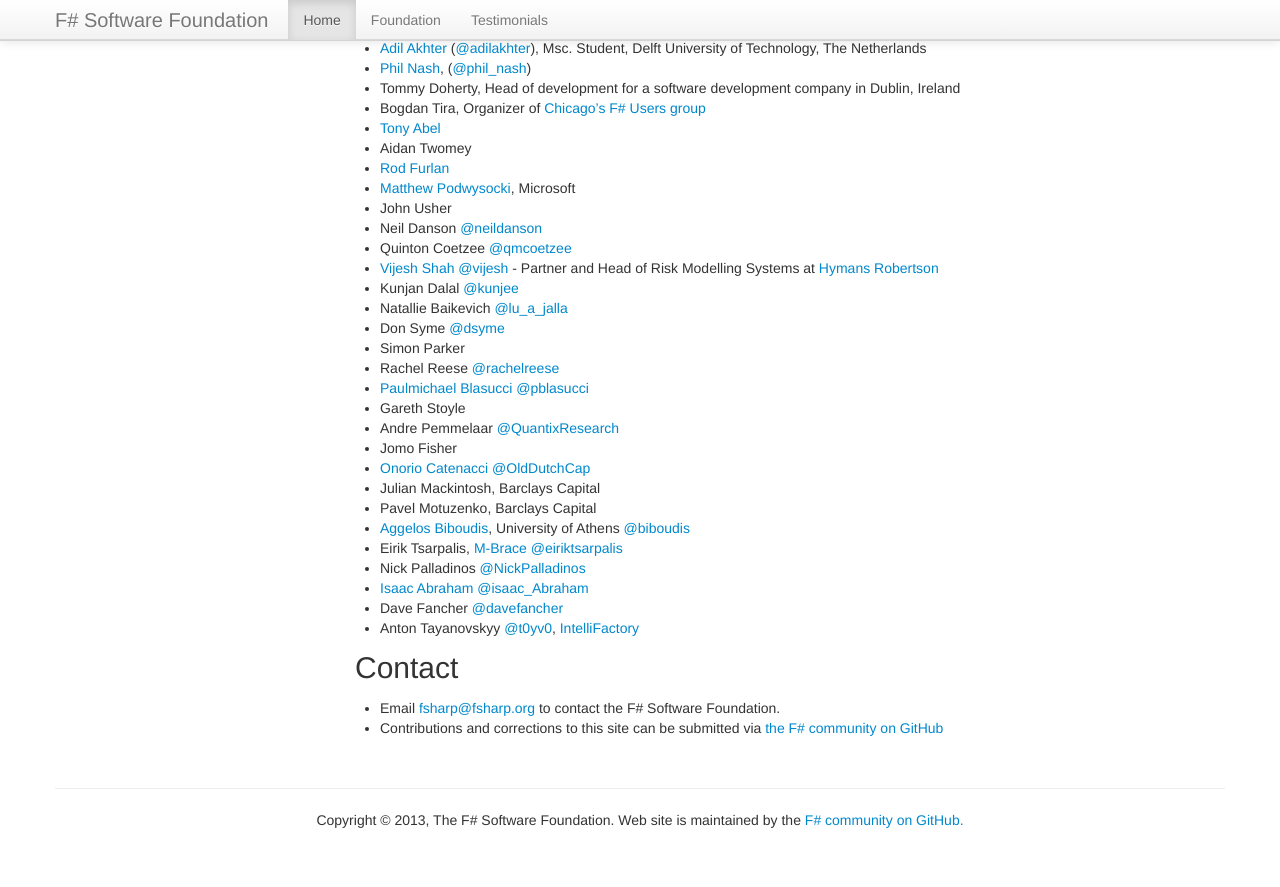
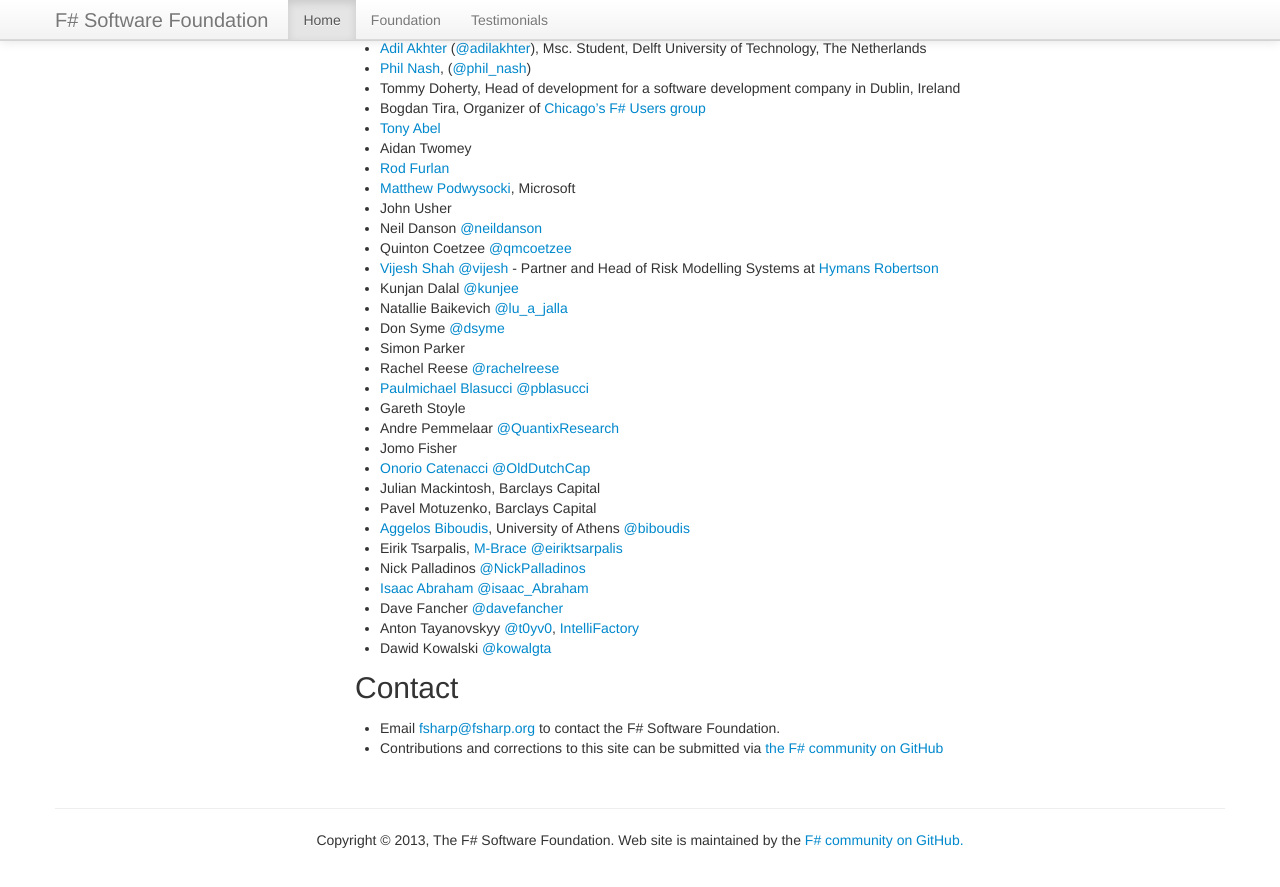
Before and after one commit to fsharp/fsharp.org, a Jekyll site: the page built from foundation.md, in a window 1280 px wide and 900 px high, scrolled down 3104 px. Shown: the top 887 px of the window. Built offline with Jekyll 4.4.1, drawn with Linux system fonts in a browser that asks for light colours; nearby versions of some CDN libraries; some web fonts are replaced; comment, search, counter and statistics services are not loaded.

Commit message:
Added myself

```diff
--- a/foundation.md
+++ b/foundation.md
@@ -155,6 +155,7 @@ See the current [list of affiliated technical groups](/technical-groups) and [us
  * [Isaac Abraham](http://cockneycoder.wordpress.com/) [@isaac_Abraham](http://twitter.com/isaac_Abraham)
  * Dave Fancher [@davefancher](http://twitter.com/davefancher)
  * Anton Tayanovskyy [@t0yv0](http://twitter.com/t0yv0), [IntelliFactory](http://intellifactory.com)
+ * Dawid Kowalski [@kowalgta](http://twitter.com/kowalgta)
 
 ## Contact
 
```
